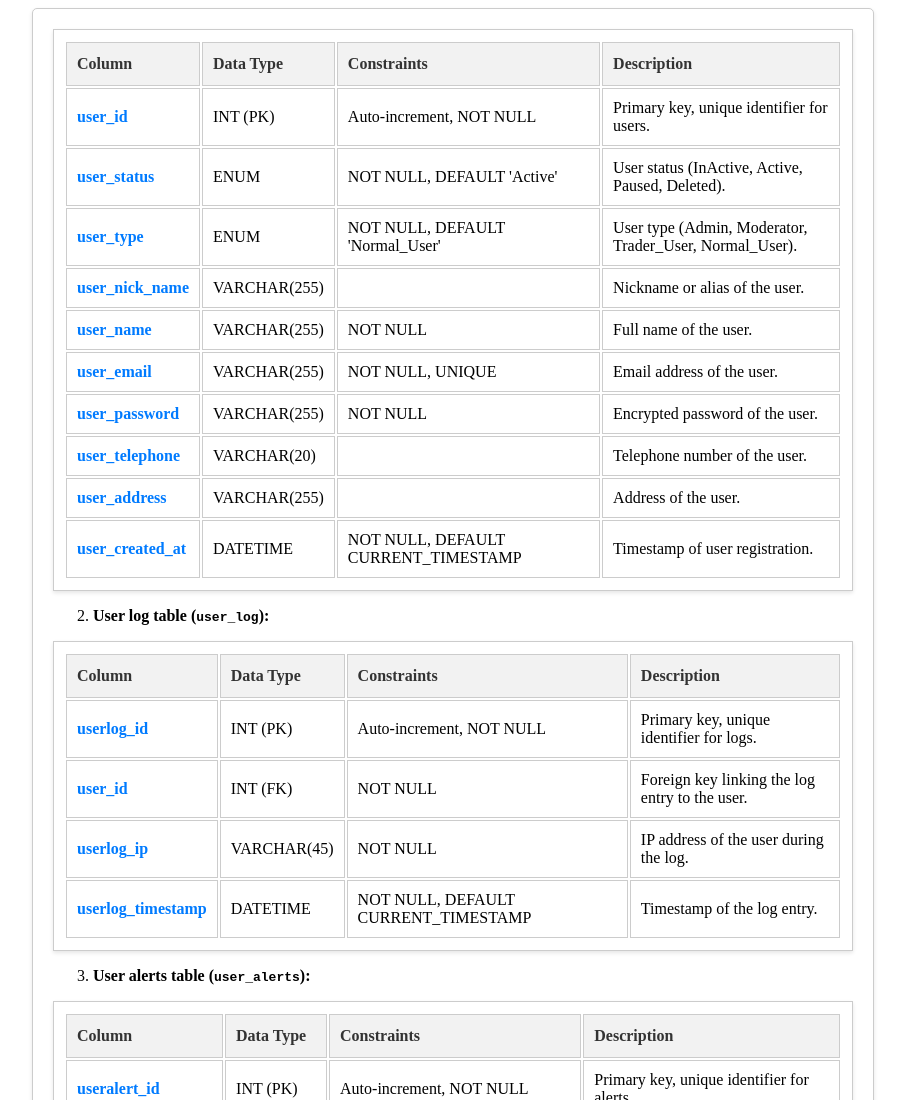
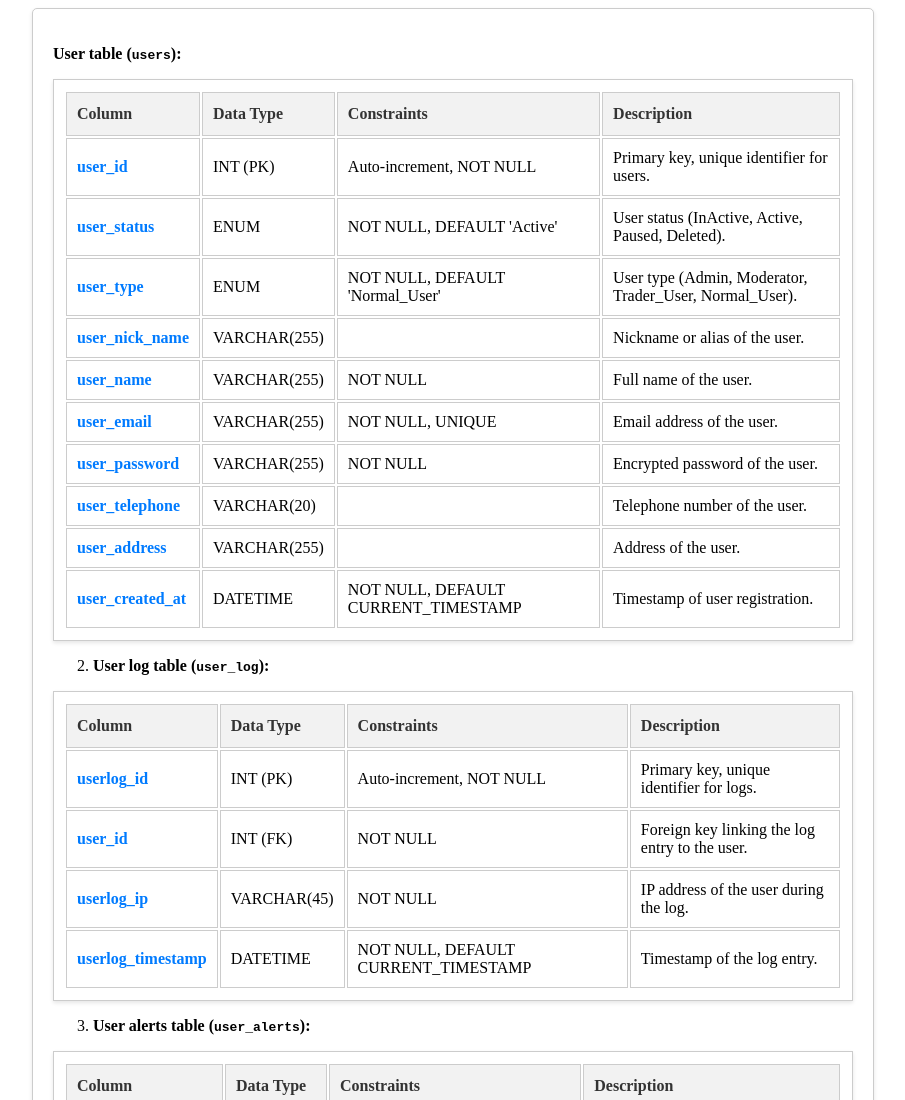
Before and after one commit to ahmed-tahoon/Shcema, a plain HTML site: page index.html in a window 1280 px wide. Shown: the top 1100 px of the page, without its empty margins (187-1092 px from the left). Drawn offline with Linux system fonts and the light colour scheme.

Commit message:
modified:   index.html

```diff
--- a/index.html
+++ b/index.html
@@ -80,6 +80,7 @@ thead {
     </style>
 
     <div class="table-container">
+<p><strong>User table (<code>users</code>):</strong></p>
 
     <table>
         <thead>
```
